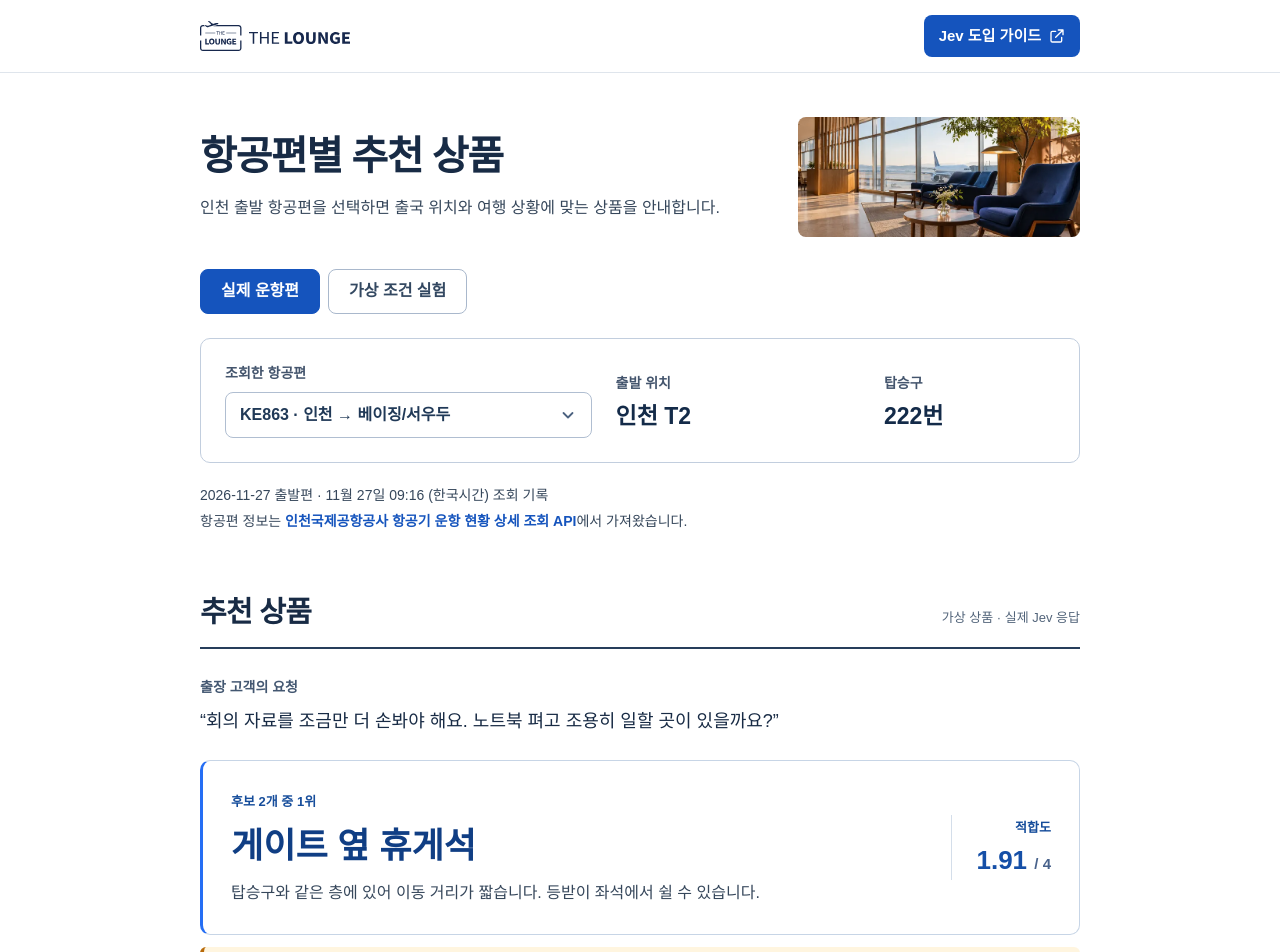
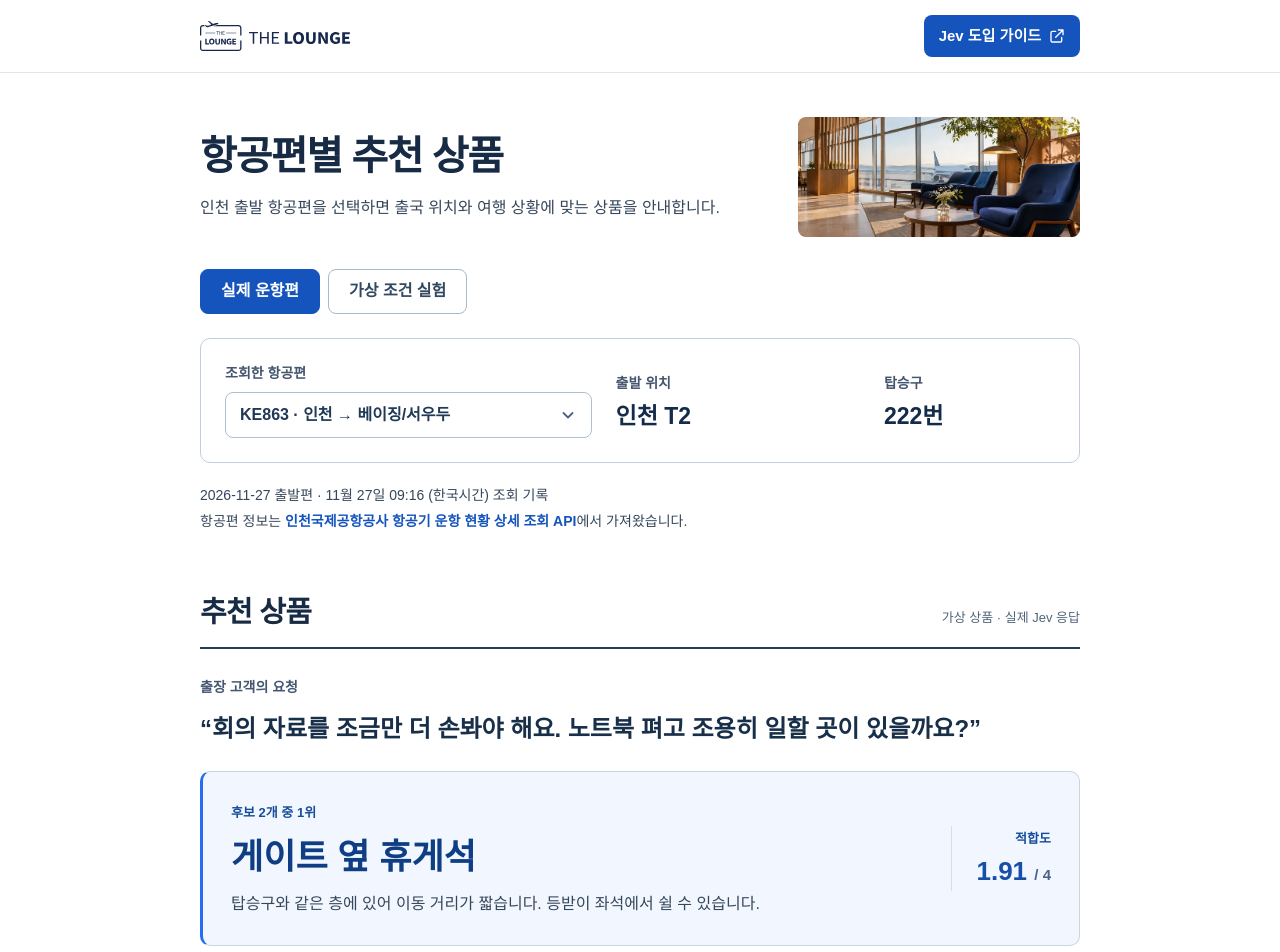
Before and after one commit to minsukong/jev-poc, a React (Vite) app: page / in a window 1280 px wide. Shown: the top 952 px of the page. Built offline with nearby package versions, Linux system fonts and the light colour scheme; a web font is replaced by a local one.

Commit message:
Emphasize the customer question and tint its response card

```diff
--- a/src/style.css
+++ b/src/style.css
@@ -218,8 +218,8 @@ a:not(.guide-link):not(:has(img)):is(:hover, :focus-visible) {
 .line small { color: #52647a; }
 .request-copy { margin: 26px 0 24px; }
 .request-copy strong { color: #435771; font-size: 14px; }
-.request-copy blockquote { margin: 6px 0 0; font-size: 18px; line-height: 1.7; }
-.recorded .pick { padding: clamp(18px, 3vw, 28px); gap: 20px; }
+.request-copy blockquote { margin: 10px 0 0; font-size: clamp(20px, 2.6vw, 24px); font-weight: 620; line-height: 1.55; color: #182f4a; }
+.recorded .pick { background: #f2f7ff; padding: clamp(18px, 3vw, 28px); gap: 20px; }
 .recorded .pick h3 { margin: 8px 0 10px; }
 .recorded .pick p { line-height: 1.7; }
 .recorded .score { border-left: 1px solid #d4deea; padding-left: 24px; }
@@ -228,5 +228,5 @@ a:not(.guide-link):not(:has(img)):is(:hover, :focus-visible) {
 @media (max-width: 600px) {
   .recorded .pick { align-items: stretch; flex-direction: column; gap: 14px; }
   .recorded .score { display: flex; align-items: baseline; gap: 10px; padding: 12px 0 0; border: 0; border-top: 1px solid #d4deea; }
-  .request-copy blockquote { font-size: 17px; }
+
 }
```
Also changed, not shown: 8 other files (tests, documents, lock files or other folders).
